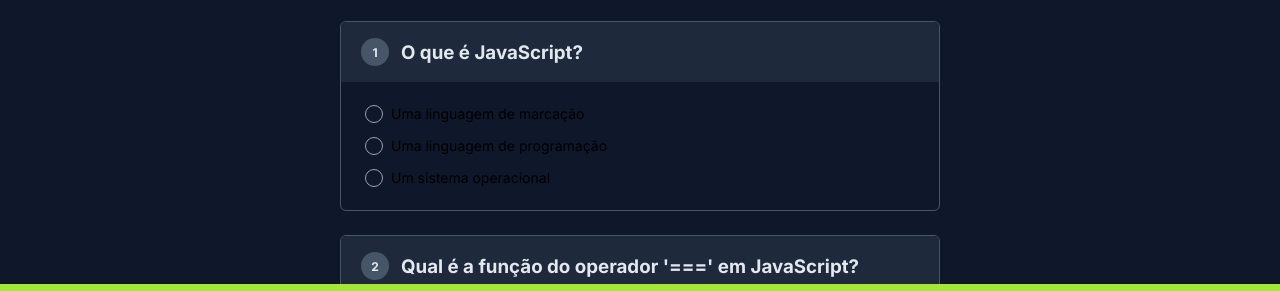
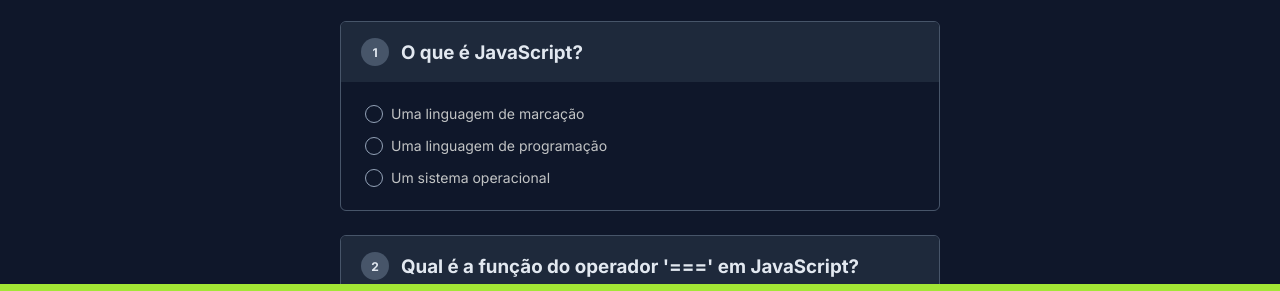
Before and after one commit to gabri-fr/nlw-experts, a plain HTML site: page index.html in a window 1280 px wide. Shown: the part 476-767 px from the top of the page. Drawn offline with Linux system fonts and the light colour scheme.

Commit message:
New span color

```diff
--- a/style.css
+++ b/style.css
@@ -129,3 +129,7 @@
     width: 100%;
     padding: 10px;
   }
+
+  span {
+    color:  #c2c4c5;
+  }
```
